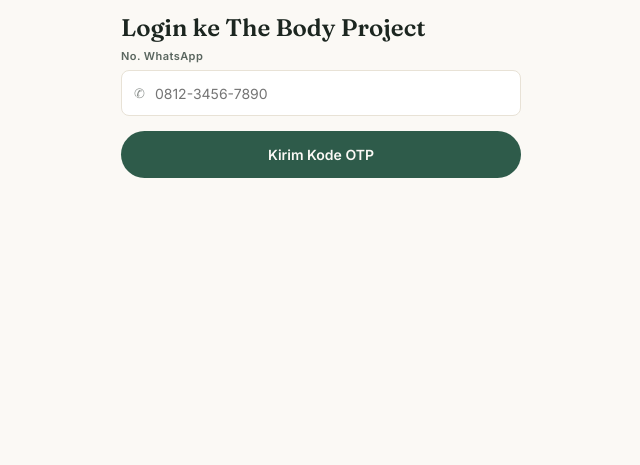
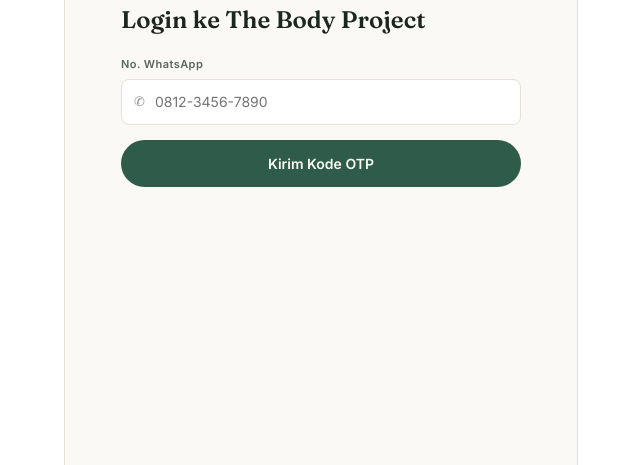
Before and after one commit to rymeissy/The-Body-Project, a website: page index.html in a window 1280 px wide. Shown: the part 335-800 px from the top of the page, without its empty margins (319-959 px from the left). Drawn offline with Linux system fonts and the light colour scheme.

Commit message:
fix(auth): layar login jadi kolom 512px seperti aplikasi
.auth memenuhi layar dengan krem, jadi di desktop ia melebar penuh --
berbeda dari .app-shell yang memakai kolom 512px dengan gutter putih di
sampingly. Sekarang .auth berlatar putih dan .auth__panel dibatasi 512px,
sehingga keduanya terlihat seperti satu halaman.

Ditambah scrollbar-gutter: stable pada html. Tanpa itu kolom login terpusat
di initial containing block, sedangkan aplikasi terpusat di area konten
body yang lebih sempit karena scrollbar -- selisih 8px yang bikin konten
melompat ke samping tiap kali berpindah status. Gutter yang tetap membuat
keduanya memusatkan di titik yang sama. Tampilan aplikasi tidak berubah
karena isinya memang selalu punya scrollbar.

Form login kehilangan .auth__sub, jadi jarak 5px dari .auth__title jadi
terlalu sempit. Aturan .auth__title + .field-group memberi 22px, yaitu
jarak yang biasanya dipisahkan oleh .auth__sub. Selector + itu hanya cocok
kalau tidak ada .auth__sub di antaranya, jadi form OTP dan nama tidak kena.

```diff
--- a/css/style.css
+++ b/css/style.css
@@ -67,7 +67,18 @@
    padahal sudah disembunyikan dari DOM. */
 [hidden] { display: none !important; }
 
-html { -webkit-text-size-adjust: 100%; }
+html {
+  -webkit-text-size-adjust: 100%;
+
+  /* Selalu sisakan ruang scrollbar, walau halaman sedang tidak bisa
+     digulir. Tanpa ini kolom aplikasi bergeser beberapa piksel saat
+     scrollbar muncul: .app-shell dipusatkan oleh body (lebar area konten),
+     sedangkan .auth yang position: fixed mengikuti initial containing block
+     yang ikut melebar. Gutter yang tetap membuat keduanya memusatkan di
+     titik yang sama, jadi berpindah dari login ke aplikasi tidak melompat
+     ke samping. */
+  scrollbar-gutter: stable;
+}
 
 body {
   margin: 0;
@@ -227,21 +238,32 @@
 /* ==========================================================================
    5. AUTH — gerbang sebelum masuk ke aplikasi
    ========================================================================== */
+/* Layar login harus terlihat sama seperti aplikasi: kolom 512px di tengah
+   dengan gutter putih kiri-kanan. Sebelumnya .auth memenuhi layar dengan krem,
+   jadi di desktop ia melebar penuh -- berbeda dari .app-shell yang memakai
+   kolom 512px dengan latar body putih di sampinya.
+
+   .auth tetap position: fixed karena menimpa aplikasi, tapi sekarang isinya
+   dibatasi selebar .app-shell supaya keduanya terlihat seperti satu halaman. */
 .auth {
   position: fixed;
   inset: 0;
   z-index: 80;
-  display: grid;
-  grid-template-columns: 1fr;
+  display: flex;
+  justify-content: center;
+  background: #FFFFFF;
+  overflow-y: auto;
+}
+
+.auth__panel {
+  width: 100%;
+  max-width: 512px;
   background: var(--cream-50);
-  overflow-y: auto;
-}
-
-.auth__panel {
   display: flex;
   align-items: center;
   justify-content: center;
   padding: 28px 22px 40px;
+  box-shadow: 0 0 0 1px var(--line);
 }
 .auth__inner { width: 100%; max-width: 400px; }
 
@@ -259,6 +281,15 @@
 }
 .auth__sub { font-size: 13px; color: var(--ink-400); margin-bottom: 22px; }
 .auth__sub strong { color: var(--ink-900); font-weight: 600; }
+
+/* Form yang tidak punya .auth__sub -- sekarang cuma form Login. Jarak 5px dari
+   .auth__title tadinya terasa lapang karena masih ada teks pemisah di
+   antaranya; sekarang teks itu dihapus dan judul jadi nempel ke label. Beri
+   jarak yang biasanya dipisahkan oleh .auth__sub.
+
+   Margin antar elemen saudara collapse, jadi angka di sini menggantikan 5px
+   .auth__title, bukan ditambahkan ke 5px itu. */
+.auth__title + .field-group { margin-top: 22px; }
 
 /* Catatan kecil di bawah form login */
 .auth__note {
```
